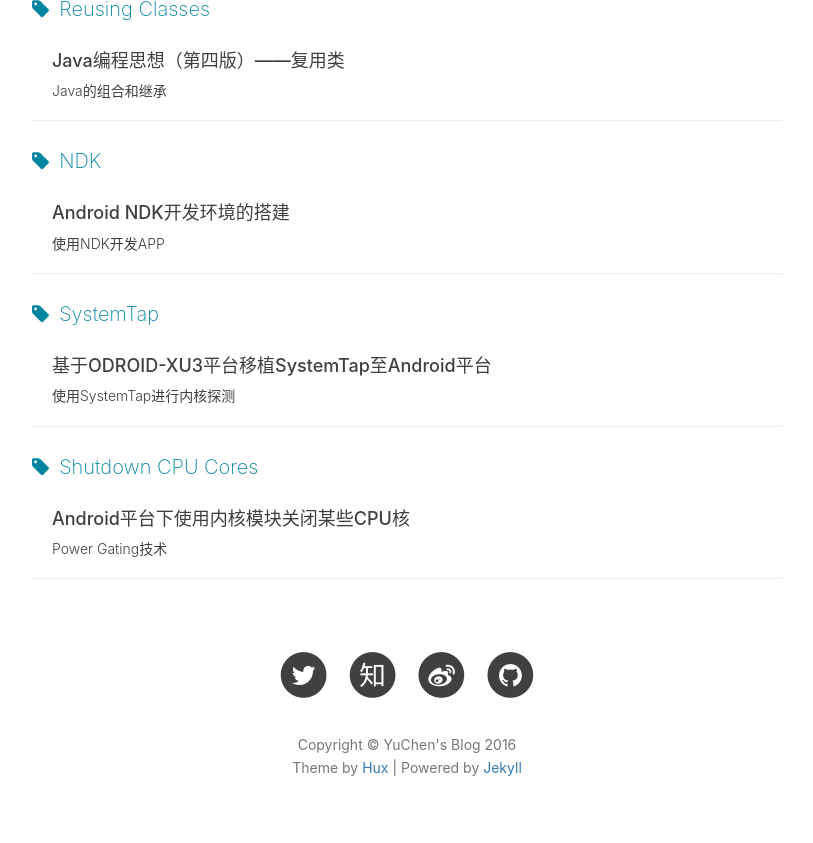
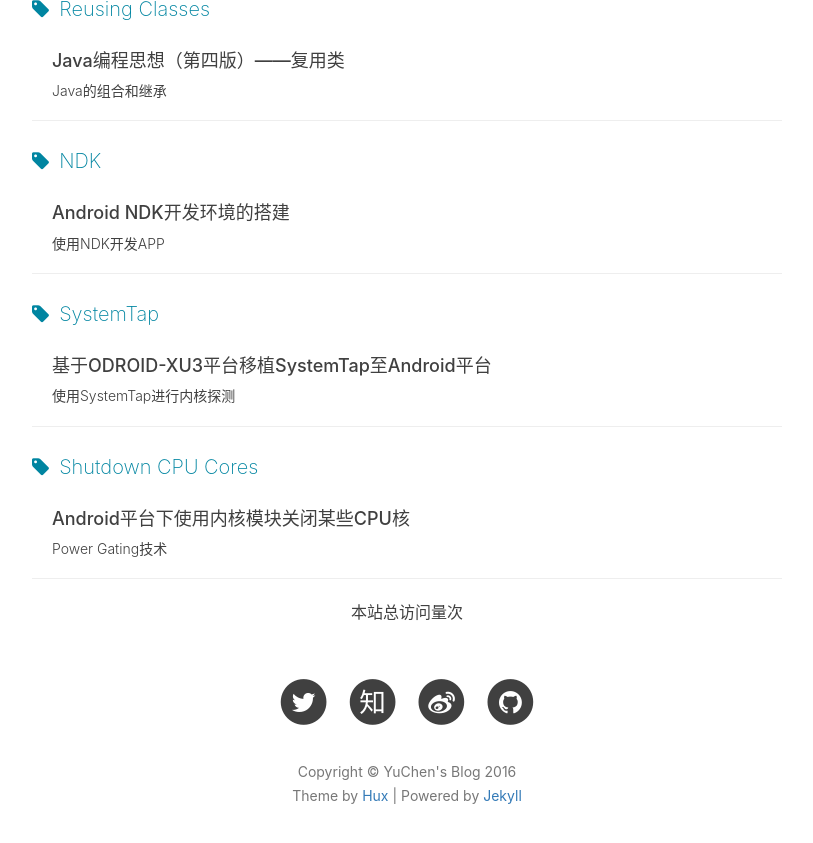
Before and after one commit to Jahvey/yuchen112358.github.io, a Jekyll site: the page built from tags.html, in a window 1280 px wide and 900 px high, scrolled down 7796 px. Shown: the top 843 px of the window, without its empty margins (233-1046 px from the left). Built offline with Jekyll 4.4.1, drawn with Linux system fonts in a browser that asks for light colours; nearby versions of some CDN libraries; comment, search, counter and statistics services are not loaded.

Commit message:
访问量统计 文字居中

```diff
--- a/tags.html
+++ b/tags.html
@@ -62,3 +62,8 @@ header-img: "img/tag-bg.jpg"
 		</div>
 	</div>
 </div>
+<div align="center">
+    <span id="busuanzi_container_site_pv">
+        本站总访问量<span id="busuanzi_value_site_pv"></span>次
+    </span>
+</div>
```
